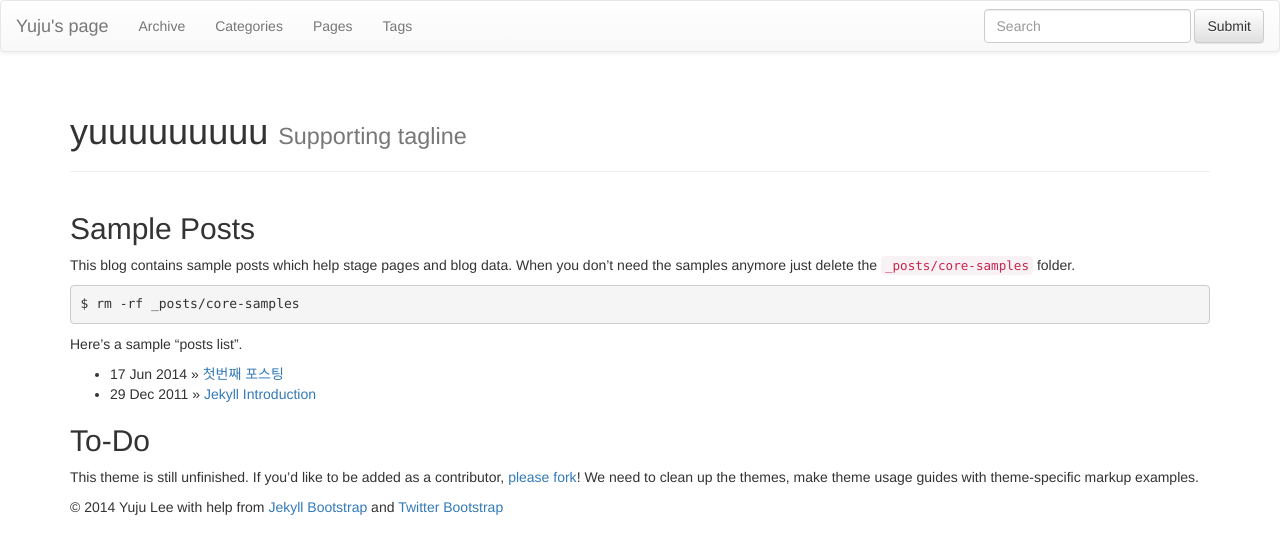
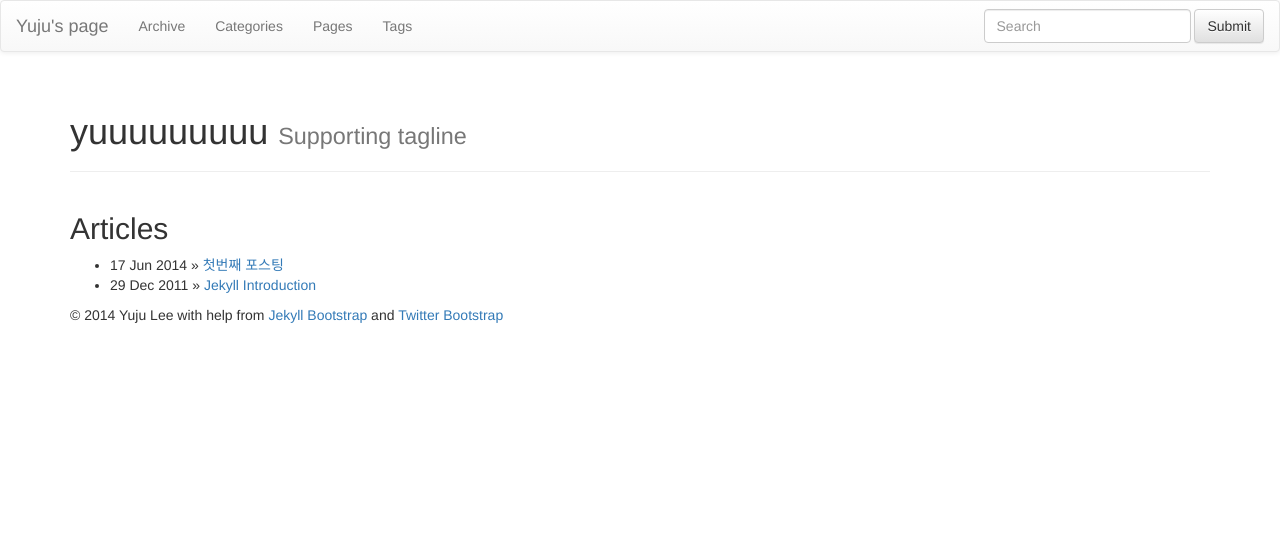
Before and after one commit to onsaemiro8318/onsaemiro8318.github.com, a Jekyll site: the page built from index.md, in a window 1280 px wide. Shown: the top 554 px of the page. Built offline with Jekyll 4.4.1, drawn with Linux system fonts in a browser that asks for light colours; nearby versions of some CDN libraries; library files that are not in the unit come from our copies.

Commit message:
articles

```diff
--- a/index.md
+++ b/index.md
@@ -7,22 +7,10 @@ tagline: Supporting tagline
 
 
 
-## Sample Posts
-
-This blog contains sample posts which help stage pages and blog data.
-When you don't need the samples anymore just delete the `_posts/core-samples` folder.
-
-    $ rm -rf _posts/core-samples
-
-Here's a sample "posts list".
+## Articles
 
 <ul class="posts">
   {% for post in site.posts %}
     <li><span>{{ post.date | date_to_string }}</span> &raquo; <a href="{{ BASE_PATH }}{{ post.url }}">{{ post.title }}</a></li>
   {% endfor %}
 </ul>
-
-## To-Do
-
-This theme is still unfinished. If you'd like to be added as a contributor, [please fork](http://github.com/plusjade/jekyll-bootstrap)!
-We need to clean up the themes, make theme usage guides with theme-specific markup examples.
```
